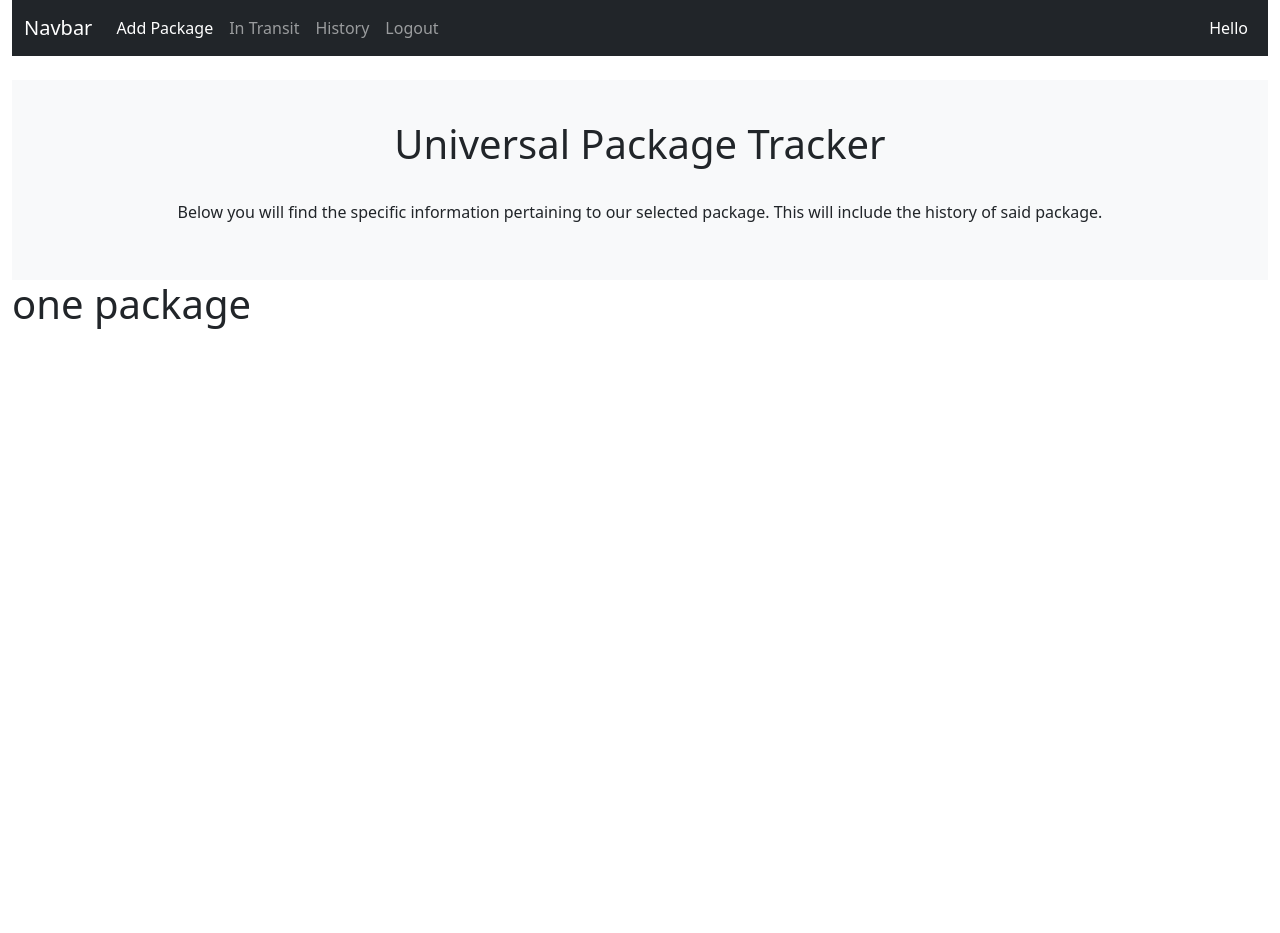
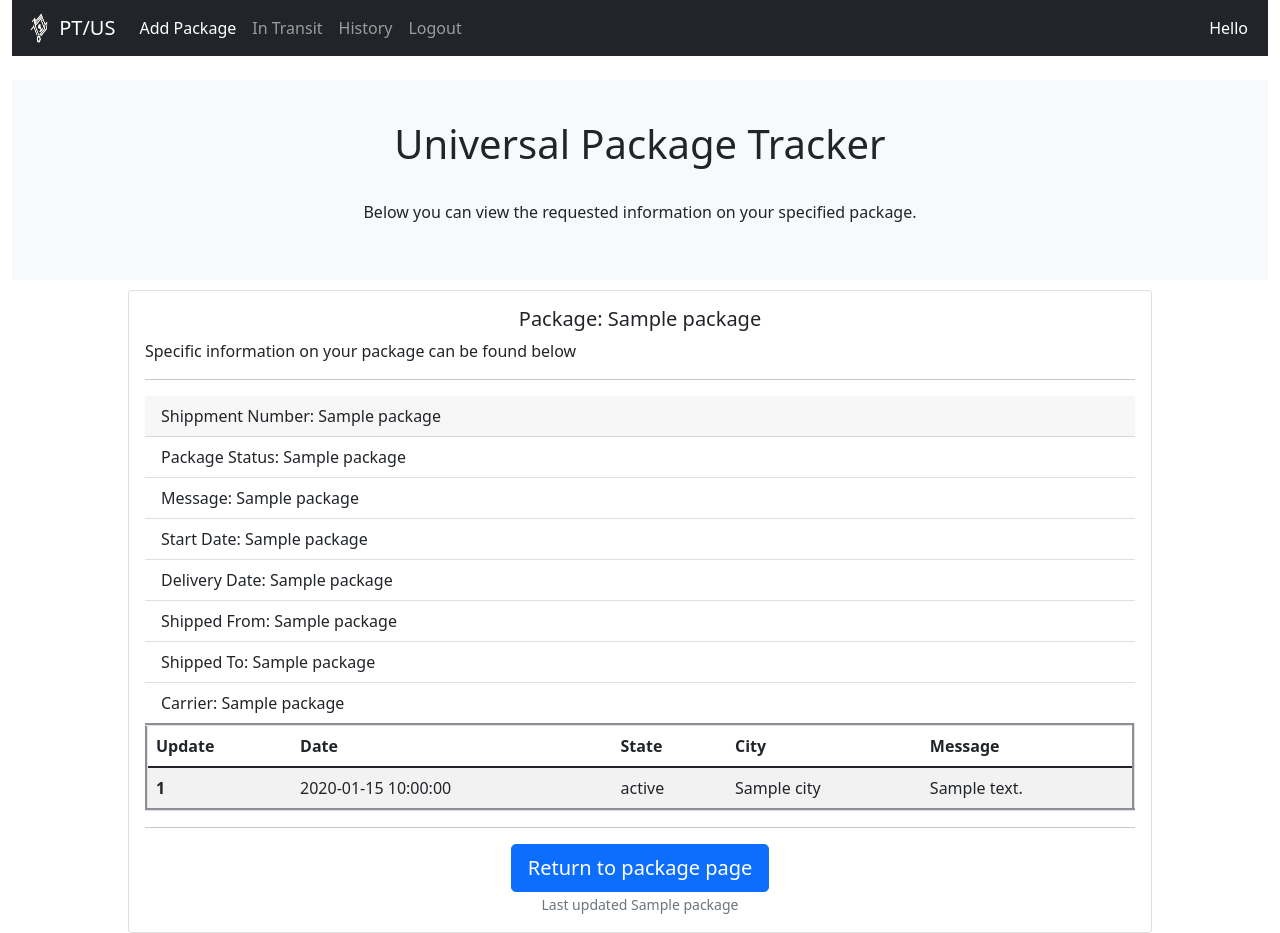
Before and after one commit to Chimi6/UniversePackTracker, a Flask app: template templates/package.html in a window 1280 px wide. Before the commit the page ends 329 px from the top, so only its background shows below. Run offline with Flask 2, Linux system fonts and the light colour scheme; the template is opened without the code that fills it: most values are stand-ins (such as "Sample title", 1, 10 or a date in 2020).

Commit message:
last updates

```diff
--- a/app.py
+++ b/app.py
@@ -42,16 +42,24 @@ def packages():
     form = packageDetail()
     if not session.get("user"):
         return redirect(url_for("login"))
-    packageList =getPackages()
-    return render_template('packages.html', cards=packageList, user=session["user"], form = form)
+    packageList =getPackages("current")
+    return render_template('packages.html', cards=packageList, user=session["user"], form = form, mode="undelivered")
+@app.route("/packages/history")
+def packageHistory():
+    form = packageDetail()
+    if not session.get("user"):
+        return redirect(url_for("login"))
+    packageList =getPackages("history")
+    return render_template('packages.html', cards=packageList, user=session["user"], form = form, mode="delivered")
 @app.route('/package/<packageId>')
 def package(packageId):
     if not session.get("user"):
         return redirect(url_for("login"))
     # Technically this should be a PUT request as part of REST
-
+    details = getPackage(packageId)
+    history = json.loads(details[0][12]).get("tracking_details")
     #id = request.args.id
-    return render_template('package.html', user=session["user"])
+    return render_template('package.html', user=session["user"], package=details[0],historyList=history)
 @app.route('/packageHandler', methods=['POST'])
 def changeId():
     if not session.get("user"):
@@ -120,20 +128,36 @@ def postToLogic(form):
     "packageName": "{}".format(form["packageName"])
     })
     headers = {
-    'Content-Type': 'application/json'
+    'Content-Type': 'application/json',
+    'mode': 'current'
     }
     response = requests.request("POST", url, headers=headers, data=payload)
 
     print(response.text)
+def getPackage(shippmentId):
+    graph_data = getGraph()
+    userId= graph_data["value"][0]["id"]
 
-def getPackages():
+    url = "https://cc-capstone-db-handler.azurewebsites.net/api/databaseapi?code=aLPqYweCCdCOhBOojQqOz/qbjia3fibVC8d/pggxiagmGZj4y8eW5A==&shippmentNumber={}".format(shippmentId)
+    payload={}
+    headers = {
+        'mode': 'one'
+    }
+
+    response = requests.request("GET", url, headers=headers, data=payload)
+
+    return json.loads(response.text).get("message")
+
+def getPackages(header):
     graph_data = getGraph()
     userId= graph_data["value"][0]["id"]
 
     url = "https://cc-capstone-db-handler.azurewebsites.net/api/databaseapi?code=aLPqYweCCdCOhBOojQqOz/qbjia3fibVC8d/pggxiagmGZj4y8eW5A==&userId={}".format(userId)
 
     payload={}
-    headers = {}
+    headers = {
+        'mode': '{}'.format(header)
+    }
 
     response = requests.request("GET", url, headers=headers, data=payload)
 
--- a/forms.py
+++ b/forms.py
@@ -4,7 +4,7 @@ from wtforms import StringField, SelectField, SubmitField
 class addPackage(FlaskForm):
     packageNumber = StringField('Insert Package Number')
     packageName = StringField('Insert Package NickName')
-    carrier = SelectField(u'Please select the package carrier', choices=['UPS', 'Fedex', 'USPS'])
+    carrier = SelectField(u'Please select the package carrier', choices=['UPS', 'FedEx', 'USPS'])
     submit = SubmitField('Add Pakcage')
 
 class packageDetail(FlaskForm):
--- a/static/styles/style.css
+++ b/static/styles/style.css
@@ -7,3 +7,7 @@
 .pad {
     margin: 10px
 }
+.bordered{
+  border:1px solid black;
+}
+.groove {border-style: groove;}
--- a/templates/base.html
+++ b/templates/base.html
@@ -14,7 +14,10 @@
 
         <nav class="navbar navbar-expand-lg navbar-dark bg-dark">
             <div class="container-fluid">
-                <a class="navbar-brand" href="/home">Navbar</a>
+                <a class="navbar-brand" href="/home">
+                    <img src="{{ url_for('static', filename='logo.png')}}" width="30" height="30" class="d-inline-block align-top" alt="">
+                    PT/US
+                  </a>
 
                 <div class="collapse navbar-collapse" id="navbarNav">
                     <ul class="navbar-nav">
@@ -25,7 +28,7 @@
                             <a class="nav-link" href="/packages">In Transit</a>
                         </li>
                         <li class="nav-item">
-                            <a class="nav-link" href="#">History</a>
+                            <a class="nav-link" href="/packages/history">History</a>
                         </li>
                         <li class="nav-item">
                             <a class="nav-link" href="/logout">Logout</a>
--- a/templates/package.html
+++ b/templates/package.html
@@ -1,11 +1,63 @@
 {% extends "base.html"%}
 
 {%block info%}
-Below you will find the specific information pertaining to our selected package. This will include the history of said package.
+Below you can view the requested information on your specified package.
 {% endblock %}
 
 {%block body%}
-<h1>one package</h1>
+
+<div class="card pad mx-auto" style="width: 64rem;">
+    <div class="card-body">
+        <h5 class="card-title text-center">Package: {{package[10]}}</h5>
+        <p class="card-text">Specific information on your package can be found below</p>
+        <hr>
+        <div class="card-header">
+            Shippment Number: {{package[0]}}
+        </div>
+        <ul class="list-group list-group-flush">
+        <li class="list-group-item">Package Status: {{package[2]}}</li>
+        <li class="list-group-item">Message: {{package[3]}}</li>
+        <li class="list-group-item">Start Date: {{package[4]}}</li>
+        <li class="list-group-item">Delivery Date: {{package[6]}}</li>
+        <li class="list-group-item">Shipped From: {{package[7]}}</li>
+        <li class="list-group-item">Shipped To: {{package[9]}}</li>
+        <li class="list-group-item">Carrier: {{package[8]}}</li>
+
+      </ul>
+      <div class="">
+
+        <table class="table table-striped groove">
+            <thead>
+            <tr>
+                <th scope="col">Update</th>
+                <th scope="col">Date</th>
+                <th scope="col">State</th>
+                <th scope="col">City</th>
+                <th scope="col">Message</th>
+            </tr>
+            </thead>
+            <tbody>
+                {% for x in range(0,historyList|length) %}
+            <tr>
+                <th scope="row">{{historyList|length-x}}</th>
+                <td>{{historyList[(historyList|length-x-1)].get("datetime")}}</td>
+                <td>{{historyList[(historyList|length-x-1)].get("tracking_location").get("state")}}</td>
+                <td>{{historyList[(historyList|length-x-1)].get("tracking_location").get("city")}}</td>
+                <td>{{historyList[(historyList|length-x-1)].get("description")}}</td>
+            </tr>
+            {%endfor%}
+            </tbody>
+        </table>
+      <div>
+    <hr>
+        <div class="text-center">
+            <a class="btn btn-primary btn-lg" href='/packages'>Return to package page</a>
+
+
+        </div>
+    </div>
+    <p class="card-text text-center"><small class="text-muted">Last updated {{package[5]}}</small></p>
+</div>
 
 </div>
 {% endblock %}
--- a/templates/packages.html
+++ b/templates/packages.html
@@ -1,9 +1,7 @@
 {% extends "base.html"%}
 
 {%block info%}
-This is an application which allows users to track packages from multiple carriers in one place. It
-                    includes a web interface for viewing your packages as well as allowing for slack integration as
-                    well.
+Below you will find your {{mode}} packages. The package is accompanied by the most recent tracking information. If you would like to view the history of a specific package please select the View Details Button.
 {% endblock %}
 
 {%block body%}
```
Also changed, not shown: static/logo.png (added).
